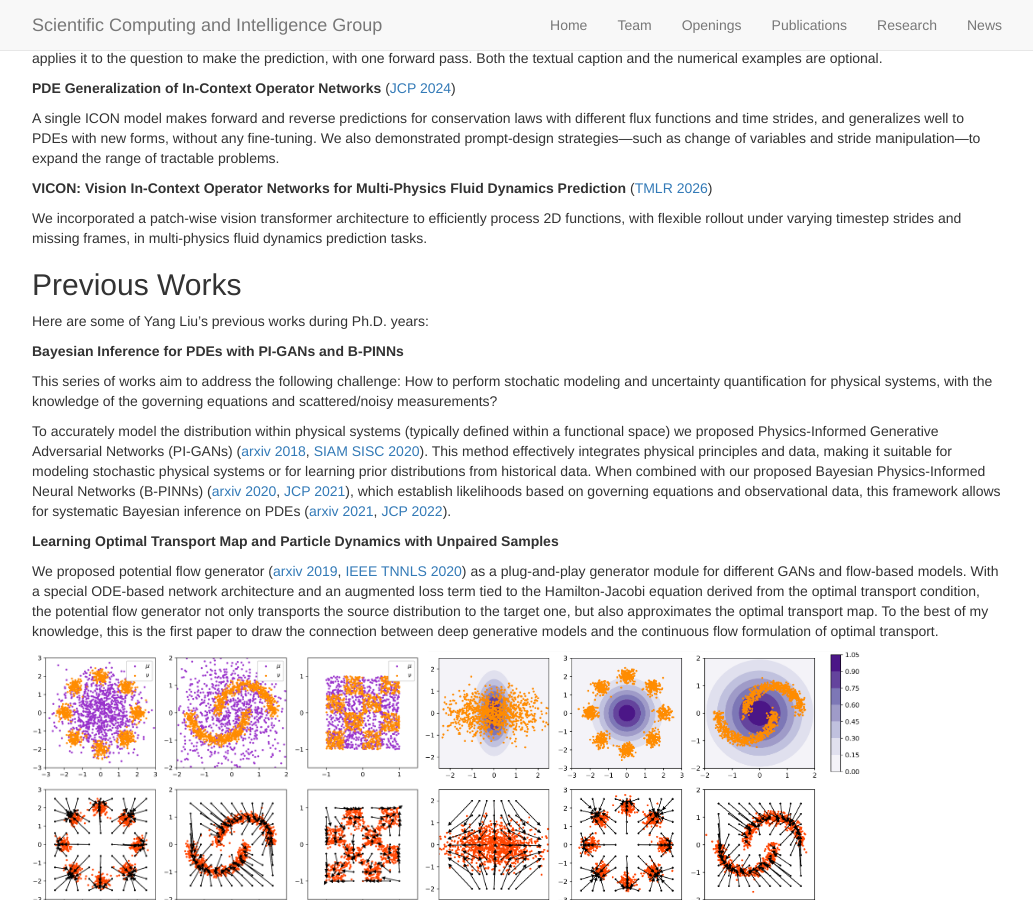
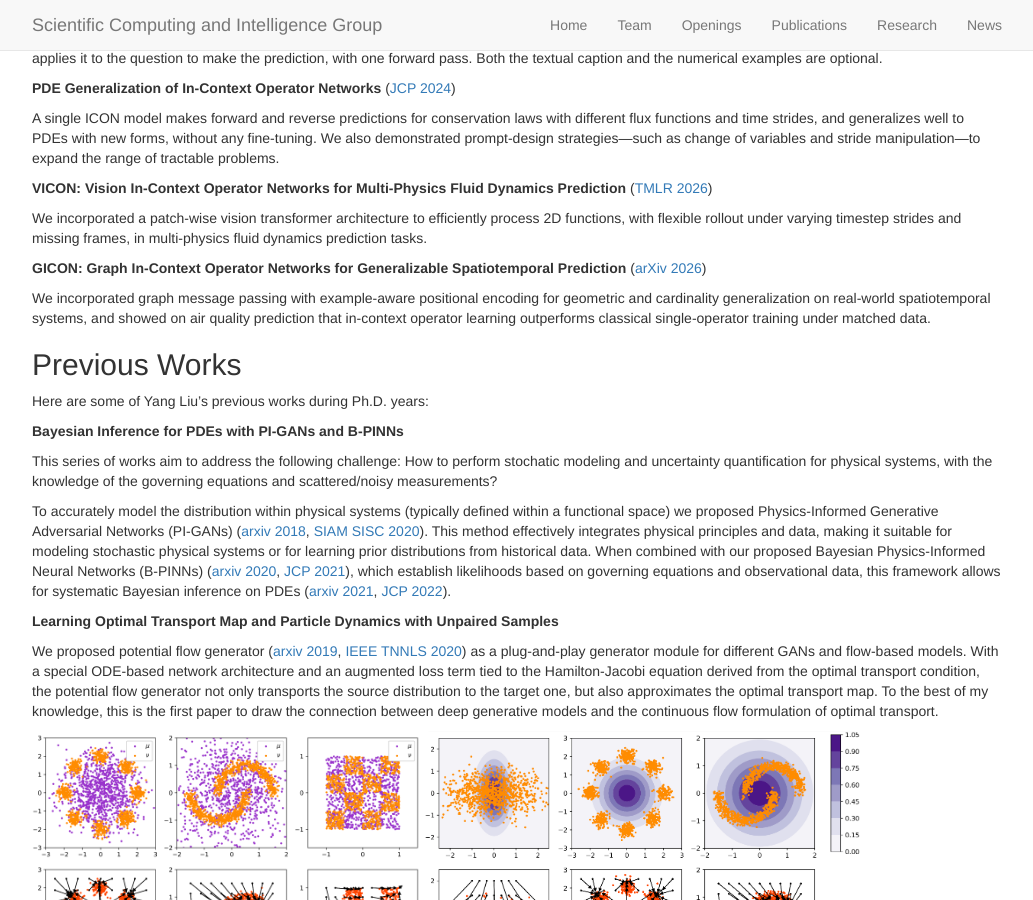
Before and after one commit to scaling-group/scaling-group.github.io, a Jekyll site: the page built from _pages/research.md, in a window 1280 px wide and 900 px high, scrolled down 1512 px. Shown: the whole window, without its empty margins (123-1156 px from the left). Built offline with Jekyll 4.4.1, drawn with Linux system fonts in a browser that asks for light colours.

Commit message:
Add GICON entry to Research page
Co-Authored-By: Claude Opus 4.7 (1M context) <noreply@anthropic.com>

```diff
--- a/_pages/research.md
+++ b/_pages/research.md
@@ -74,6 +74,10 @@ A single ICON model makes forward and reverse predictions for conservation laws
 
 We incorporated a patch-wise vision transformer architecture to efficiently process 2D functions, with flexible rollout under varying timestep strides and missing frames, in multi-physics fluid dynamics prediction tasks.
 
+**GICON: Graph In-Context Operator Networks for Generalizable Spatiotemporal Prediction** ([arXiv 2026](https://arxiv.org/abs/2603.12725v3))
+
+We incorporated graph message passing with example-aware positional encoding for geometric and cardinality generalization on real-world spatiotemporal systems, and showed on air quality prediction that in-context operator learning outperforms classical single-operator training under matched data.
+
 ## Previous Works
 
 Here are some of Yang Liu’s previous works during Ph.D. years:
```
